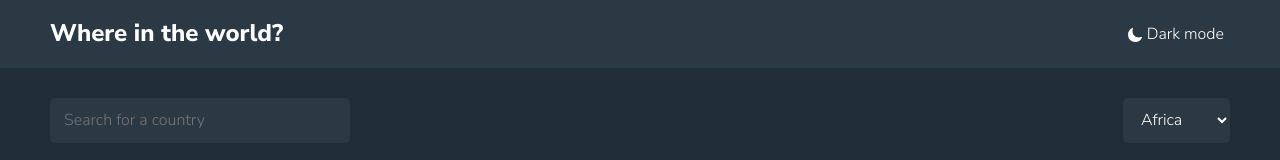
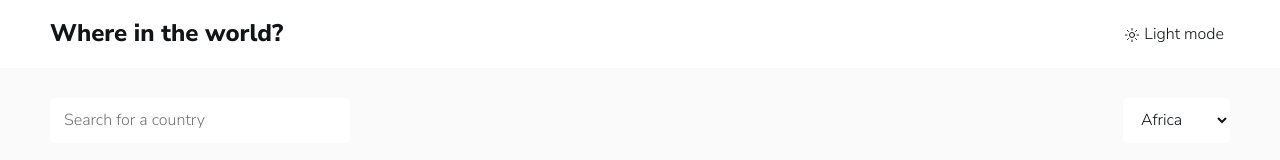
Before and after one commit to leticiacostadias/countries-rest-client, a website built with Parcel: page src/index.html in a window 1280 px wide. Both pictures are taken after a click on the button "Dark mode". Shown: the top 160 px of the page. Built offline with nearby package versions, Linux system fonts and the light colour scheme.

Commit message:
Add theme toggle logic

```diff
--- a/src/index.html
+++ b/src/index.html
@@ -9,7 +9,7 @@
   <body class="dark">
     <header class="header">
       <h1 class="header__title">Where in the world?</h1>
-      <button class="header__theme-button">
+      <button class="header__theme-button js-theme-button">
         <ion-icon class="header__theme-button__icon" name="moon"></ion-icon>
         Dark mode
       </button>
--- /dev/null
+++ b/src/scripts/components/theme.js
@@ -0,0 +1,25 @@
+import templates from "../templates/theme-button";
+
+((document) => {
+  // STATE
+  let currentTheme = "dark";
+
+  // QUERIES
+  const bodyElement = document.querySelector("body");
+  const themeButtonElement = document.querySelector(".js-theme-button");
+
+  // EVENTS
+  themeButtonElement.addEventListener("click", toggleTheme);
+
+  // FUNCTIONS
+  function toggleTheme() {
+    const newTheme = currentTheme === "dark" ? "light" : "dark";
+
+    bodyElement.classList.toggle("dark");
+    bodyElement.classList.toggle("light");
+    themeButtonElement.innerHTML = "";
+
+    themeButtonElement.innerHTML = templates[`${newTheme}Template`];
+    currentTheme = newTheme;
+  }
+})(document);
--- a/src/scripts/index.js
+++ b/src/scripts/index.js
@@ -0,0 +1 @@
+import "./components/theme";
--- /dev/null
+++ b/src/scripts/templates/theme-button.js
@@ -0,0 +1,10 @@
+export default {
+  darkTemplate: `
+    <ion-icon class="header__theme-button__icon" name="moon"></ion-icon>
+    Dark mode
+  `,
+  lightTemplate: `
+    <ion-icon class="header__theme-button__icon" name="sunny-outline"></ion-icon>
+    Light mode
+  `,
+};
```
